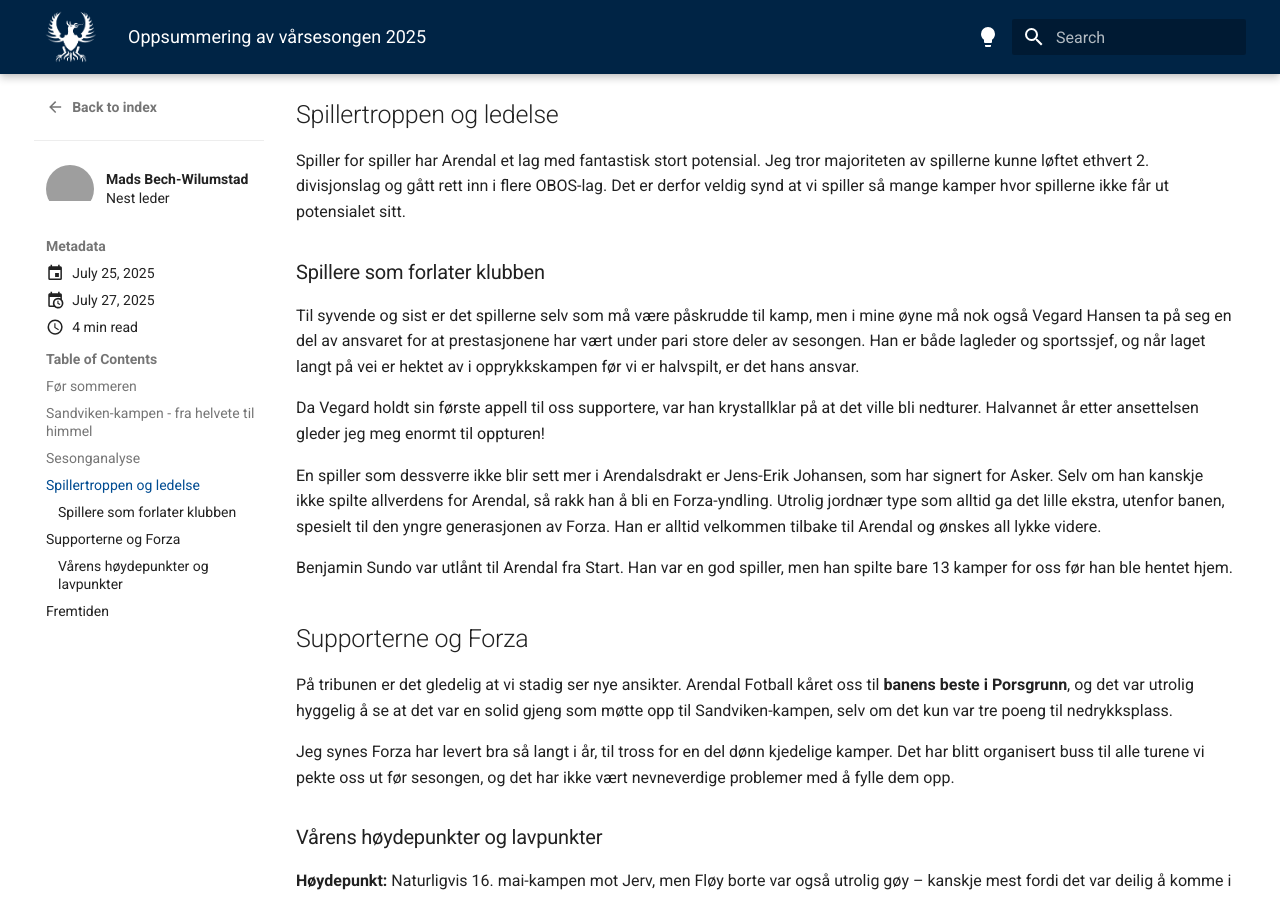
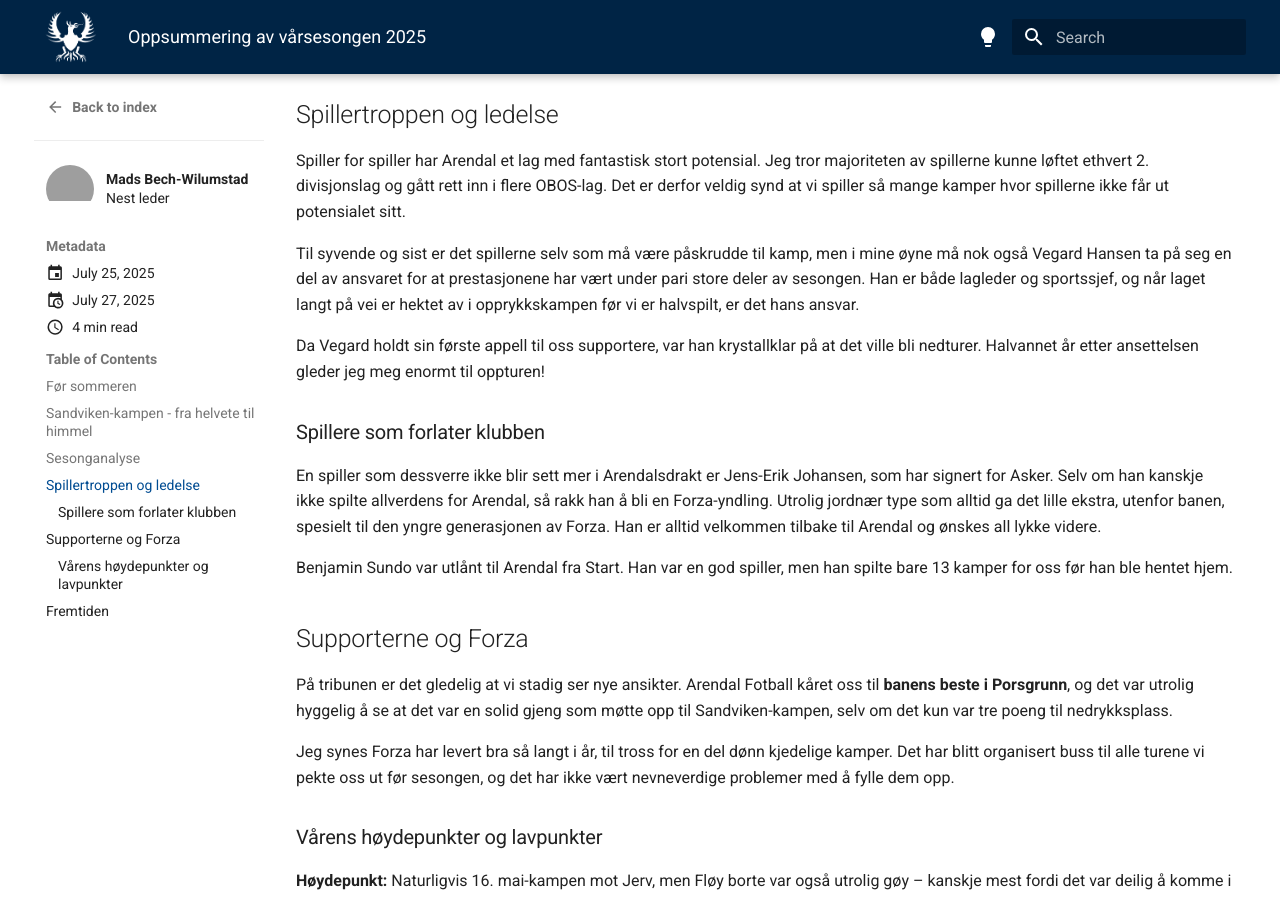
Before and after one commit to lewiuberg/forza-arendal, an MkDocs documentation site: the page built from docs/blog/posts/2025-07-25.md, in a window 1280 px wide and 900 px high, scrolled down 1196 px. Built offline with MkDocs 1.6.1 and Material for MkDocs 9.7.7, drawn with Linux system fonts in a browser that asks for light colours; comment, search, counter and statistics services are not loaded; grey boxes are pictures that could not be loaded.

```diff
--- a/docs/blog/posts/2025-07-25.md
+++ b/docs/blog/posts/2025-07-25.md
@@ -49,11 +49,11 @@ Her står vi med **16 mål totalt** på disse tre kampene.
 
 Spiller for spiller har Arendal et lag med fantastisk stort potensial. Jeg tror majoriteten av spillerne kunne løftet ethvert 2. divisjonslag og gått rett inn i flere OBOS-lag. Det er derfor veldig synd at vi spiller så mange kamper hvor spillerne ikke får ut potensialet sitt.
 
-### Spillere som forlater klubben
-
 Til syvende og sist er det spillerne selv som må være påskrudde til kamp, men i mine øyne må nok også Vegard Hansen ta på seg en del av ansvaret for at prestasjonene har vært under pari store deler av sesongen. Han er både lagleder og sportssjef, og når laget langt på vei er hektet av i opprykkskampen før vi er halvspilt, er det hans ansvar.
 
 Da Vegard holdt sin første appell til oss supportere, var han krystallklar på at det ville bli nedturer. Halvannet år etter ansettelsen gleder jeg meg enormt til oppturen!
+
+### Spillere som forlater klubben
 
 En spiller som dessverre ikke blir sett mer i Arendalsdrakt er Jens-Erik Johansen, som har signert for Asker. Selv om han kanskje ikke spilte allverdens for Arendal, så rakk han å bli en Forza-yndling. Utrolig jordnær type som alltid ga det lille ekstra, utenfor banen, spesielt til den yngre generasjonen av Forza. Han er alltid velkommen tilbake til Arendal og ønskes all lykke videre.
 
```
